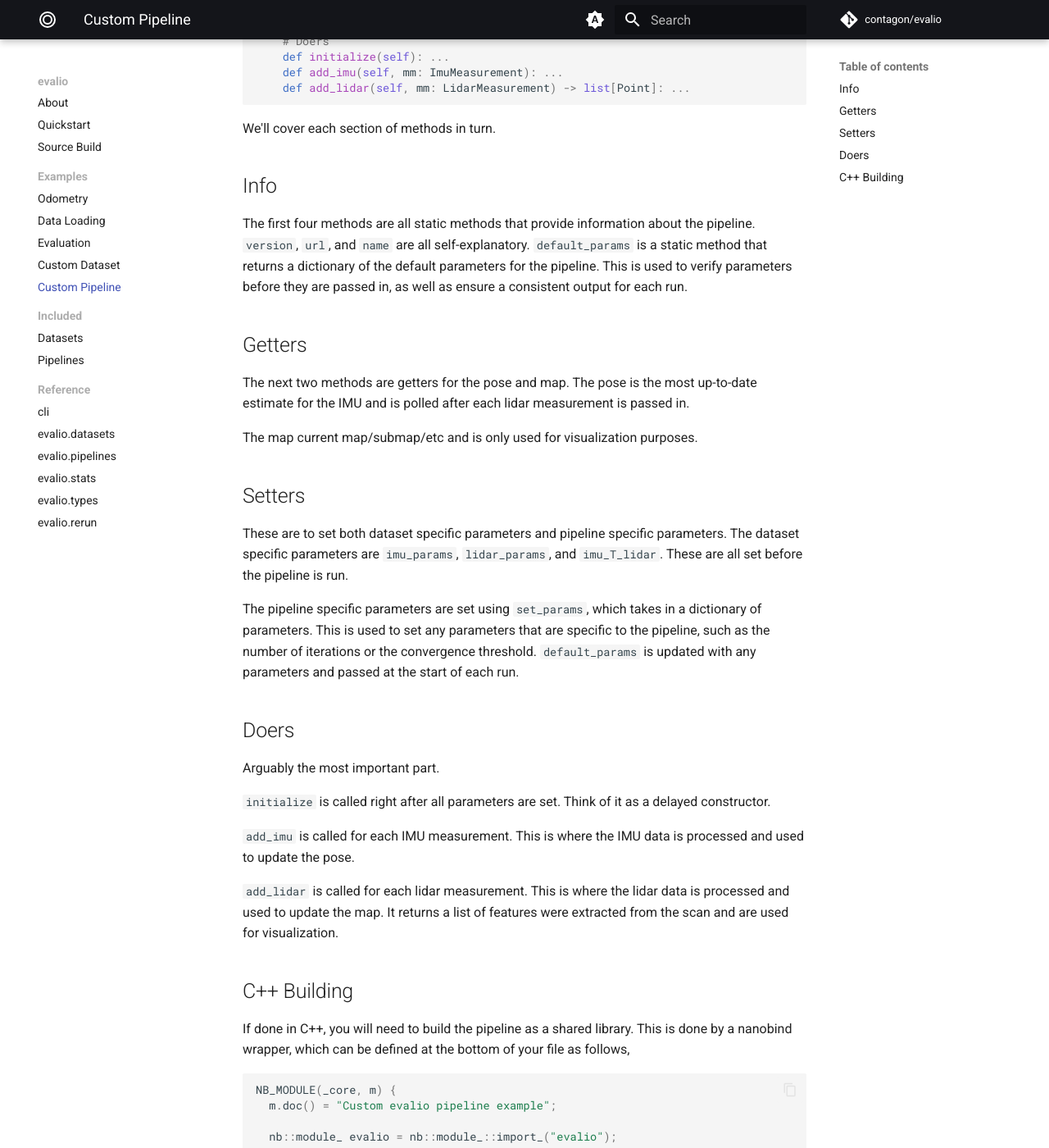
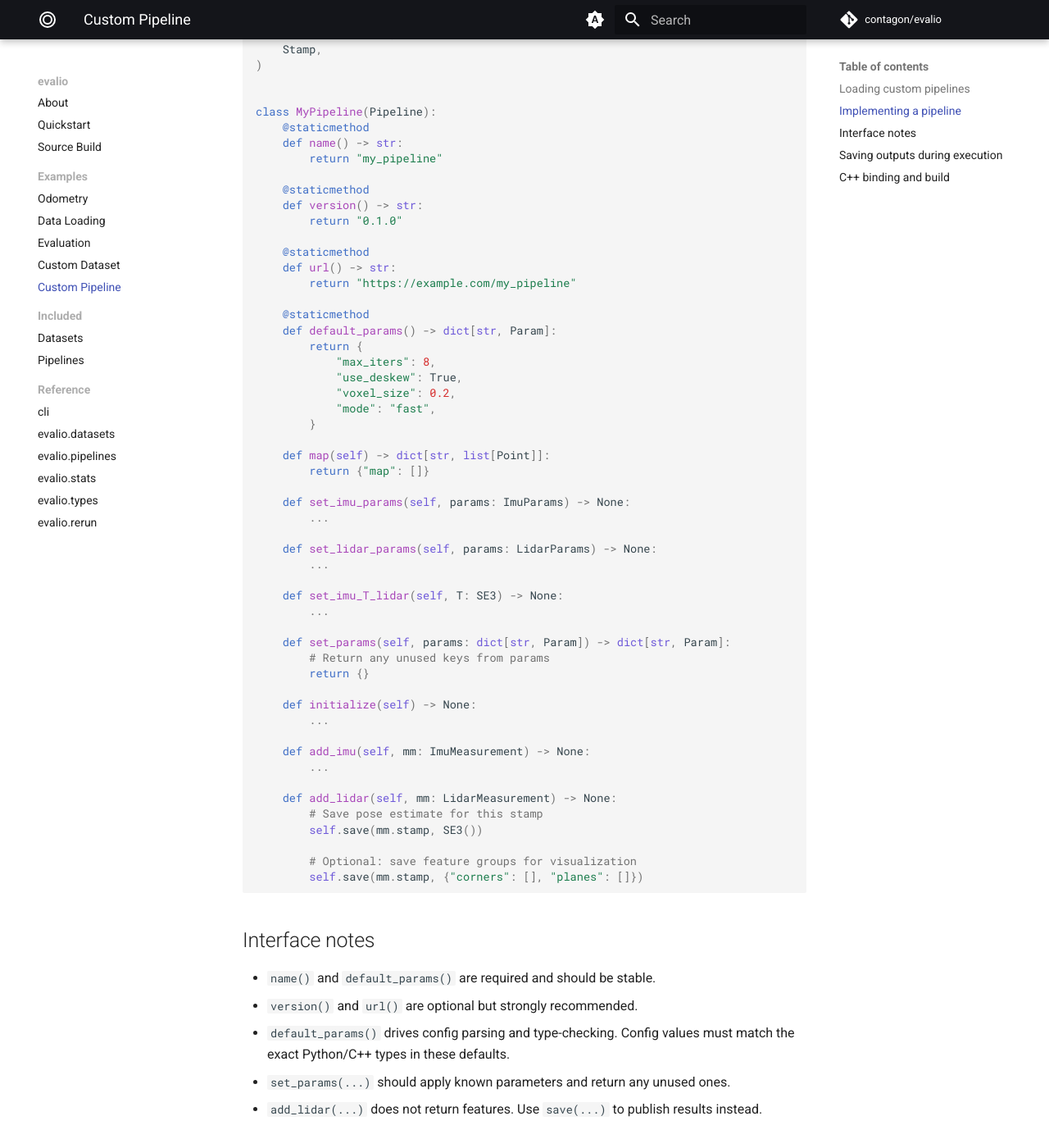
Before and after one commit to contagon/evalio, an MkDocs documentation site: the page built from docs/examples/pipeline.md, in a window 1280 px wide and 1400 px high, scrolled down 1038 px. Shown: the whole window at 82% size. Built offline with MkDocs 1.6.1 and Material for MkDocs 9.7.7, drawn with Linux system fonts in a browser that asks for light colours; comment, search, counter and statistics services are not loaded; the version menu is left out; some of the changed text lies outside the part shown.

Commit message:
docs(pipelines): update custom pipeline extension guide

````diff
--- a/docs/examples/pipeline.md
+++ b/docs/examples/pipeline.md
@@ -1,55 +1,105 @@
-evalio comes with a small number of built-in pipelines, but is made to be easily extensible. Custom pipelines can be created in C++ with nanobind, or in Python. See [evalio-example](https://github.com/contagon/evalio-example) for some examples of building C++ pipelines as well as custom python pipelines.
+evalio comes with a small number of built-in pipelines, but is designed to be extensible.
+You can add custom pipelines in either Python or C++ (via nanobind).
 
-To get evalio to find your custom pipeline, simply point the environment variable `EVALIO_CUSTOM=my_module` to the module where your pipeline is defined.
+For end-to-end examples, see [evalio-example](https://github.com/contagon/evalio-example).
 
-To create a pipeline, simply inherit from the `Pipeline` class,
+## Loading custom pipelines
+
+evalio discovers custom pipelines from Python modules and auto-registers every `Pipeline`
+subclass found in those modules.
+
+- Set `EVALIO_CUSTOM` to one or more comma-separated module names.
+- Import `evalio` (or run any `evalio` CLI command).
+- evalio imports each module and registers matching pipelines.
+
+```bash
+EVALIO_CUSTOM=my_module,another.module evalio ls pipelines
+```
+
+You can also register explicitly in Python:
+
+```python
+import evalio.pipelines as pl
+import my_module
+
+pl.register_pipeline(module=my_module)
+```
+
+## Implementing a pipeline
+
+Create a subclass of `Pipeline` and implement the required interface:
 
 === "Python"
 
     ```python
     from evalio.pipelines import Pipeline
     from evalio.types import (
+        Param,
         SE3,
         Point,
         ImuParams,
         LidarParams,
         ImuMeasurement,
         LidarMeasurement,
+        Stamp,
     )
 
+
     class MyPipeline(Pipeline):
-        def __init__(self):
-            super().__init__()
+        @staticmethod
+        def name() -> str:
+            return "my_pipeline"
 
-        # Info
         @staticmethod
-        def version() -> str: ...
+        def version() -> str:
+            return "0.1.0"
+
         @staticmethod
-        def url() -> str: ...
+        def url() -> str:
+            return "https://example.com/my_pipeline"
+
         @staticmethod
-        def name() -> str: ...
-        @staticmethod
-        def default_params() -> dict[str, bool | int | float | str]: ...;
+        def default_params() -> dict[str, Param]:
+            return {
+                "max_iters": 8,
+                "use_deskew": True,
+                "voxel_size": 0.2,
+                "mode": "fast",
+            }
 
-        # Getters
-        def pose(self) -> SE3: ...
-        def map(self) -> list[Point]: ...
+        def map(self) -> dict[str, list[Point]]:
+            return {"map": []}
 
-        # Setters
-        def set_imu_params(self, params: ImuParams): ...
-        def set_lidar_params(self, params: LidarParams): ...
-        def set_imu_T_lidar(self, T: SE3): ...
-        def set_params(self, params: dict[str, bool | int | float | str]): ...
+        def set_imu_params(self, params: ImuParams) -> None:
+            ...
 
-        # Doers
-        def initialize(self): ...
-        def add_imu(self, mm: ImuMeasurement): ...
-        def add_lidar(self, mm: LidarMeasurement) -> list[Point]: ...
+        def set_lidar_params(self, params: LidarParams) -> None:
+            ...
+
+        def set_imu_T_lidar(self, T: SE3) -> None:
+            ...
+
+        def set_params(self, params: dict[str, Param]) -> dict[str, Param]:
+            # Return any unused keys from params
+            return {}
+
+        def initialize(self) -> None:
+            ...
+
+        def add_imu(self, mm: ImuMeasurement) -> None:
+            ...
+
+        def add_lidar(self, mm: LidarMeasurement) -> None:
+            # Save pose estimate for this stamp
+            self.save(mm.stamp, SE3())
+
+            # Optional: save feature groups for visualization
+            self.save(mm.stamp, {"corners": [], "planes": []})
     ```
 
 === "C++"
 
-    ``` c++
+    ```c++
     #include "evalio/pipeline.h"
     #include "evalio/types.h"
 
@@ -62,72 +112,72 @@
 
     class MyPipeline : public evalio::Pipeline {
     public:
-        MyPipeline() : evalio::Pipeline() {}
-
         // Info
         static std::string version() { ... }
         static std::string url() { ... }
         static std::string name() { ... }
-        static std::map<std::string, Param> default_params() { ... };
+        static std::map<std::string, evalio::Param> default_params() { ... }
 
-        // Getters
-        const SE3 pose() { ... };
-        const std::vector<Point> map() { ... };
+        // Getter
+        const evalio::Map<> map() override { ... }
 
         // Setters
-        void set_imu_params(ImuParams params) { ... };
-        void set_lidar_params(LidarParams params) { ... };
-        void set_imu_T_lidar(SE3 T) { ... };
-        void set_params(std::map<std::string, Param>) { ... };
+        void set_imu_params(evalio::ImuParams params) override { ... }
+        void set_lidar_params(evalio::LidarParams params) override { ... }
+        void set_imu_T_lidar(evalio::SE3 T) override { ... }
+        std::map<std::string, evalio::Param>
+        set_params(std::map<std::string, evalio::Param> params) override {
+            return {};
+        }
 
         // Doers
-        void initialize() { ... };
-        void add_imu(ImuMeasurement mm) { ... };
-        std::vector<Point> add_lidar(LidarMeasurement mm) { ... };
-    }
+        void initialize() override { ... }
+        void add_imu(evalio::ImuMeasurement mm) override { ... }
+        void add_lidar(evalio::LidarMeasurement mm) override {
+            save(mm.stamp, evalio::SE3{});
+            save(mm.stamp, "corners", std::vector<evalio::Point>{});
+        }
+    };
     ```
 
-We'll cover each section of methods in turn.
+## Interface notes
 
-## Info
+- `name()` and `default_params()` are required and should be stable.
+- `version()` and `url()` are optional but strongly recommended.
+- `default_params()` drives config parsing and type-checking. Config values must match the
+  exact Python/C++ types in these defaults.
+- `set_params(...)` should apply known parameters and return any unused ones.
+- `add_lidar(...)` does not return features. Use `save(...)` to publish results instead.
 
-The first four methods are all static methods that provide information about the pipeline. `version`, `url`, and `name` are all self-explanatory. `default_params` is a static method that returns a dictionary of the default parameters for the pipeline. This is used to verify parameters before they are passed in, as well as ensure a consistent output for each run.
+## Saving outputs during execution
 
-## Getters
+Use `save(...)` inside your processing methods to emit outputs:
 
-The next two methods are getters for the pose and map. The pose is the most up-to-date estimate for the IMU and is polled after each lidar measurement is passed in.
+- `save(stamp, pose)` stores an estimated pose.
+- `save(stamp, features_map)` stores named feature groups for visualization.
+- In C++, `save(stamp, "key", points, "key2", points2, ...)` is also available.
+- `map()` returns your current map representation and is used when map visualization is enabled.
 
-The map current map/submap/etc and is only used for visualization purposes.
+Saved values are read by evalio internally through `saved_estimates()`, `saved_features()`,
+and `saved_maps()`.
 
-## Setters
+## C++ binding and build
 
-These are to set both dataset specific parameters and pipeline specific parameters. The dataset specific parameters are `imu_params`, `lidar_params`, and `imu_T_lidar`. These are all set before the pipeline is run.
+For C++ pipelines, expose your type with nanobind so Python can import it.
 
-The pipeline specific parameters are set using `set_params`, which takes in a dictionary of parameters. This is used to set any parameters that are specific to the pipeline, such as the number of iterations or the convergence threshold. `default_params` is updated with any parameters and passed at the start of each run.
-
-## Doers
-Arguably the most important part.
-
-`initialize` is called right after all parameters are set. Think of it as a delayed constructor.
-
-`add_imu` is called for each IMU measurement. This is where the IMU data is processed and used to update the pose.
-
-`add_lidar` is called for each lidar measurement. This is where the lidar data is processed and used to update the map. It returns a list of features were extracted from the scan and are used for visualization.
-
-## C++ Building
-
-If done in C++, you will need to build the pipeline as a shared library. This is done by a nanobind wrapper, which can be defined at the bottom of your file as follows,
 ```c++
 NB_MODULE(_core, m) {
   m.doc() = "Custom evalio pipeline example";
 
-  nb::module_ evalio = nb::module_::import_("evalio");
+  nb::module_ evalio_mod = nb::module_::import_("evalio");
+  auto evalio_pipe = evalio_mod.attr("pipelines").attr("Pipeline");
 
   // Only have to override the static methods here
   // All the others will be automatically inherited from the base class
-  nb::class_<MyCppPipeline, evalio::Pipeline>(m, "MyCppPipeline")
+  nb::class_<MyCppPipeline, evalio::Pipeline>(m, "MyCppPipeline", evalio_pipe)
       .def(nb::init<>())
       .def_static("name", &MyCppPipeline::name)
+      .def_static("version", &MyCppPipeline::version)
       .def_static("url", &MyCppPipeline::url)
       .def_static("default_params", &MyCppPipeline::default_params);
 }
@@ -139,10 +189,11 @@
 
     In order for nanobind to share types between the `evalio` shared object and your custom pipeline, they will have to be compiled with the same version of `libstdc++`. This [pybind PR](https://github.com/pybind/pybind11/pull/5439) discusses this in more detail.
 
-    The "abi_tag" used in your version of evalio can be gotten using `evalio._abi_tag()`, or by running `python -c "import evalio; print(evalio._abi_tag())`". To make sure it matches your nanobind module's, add this to your `NB_MODULE` definition:
+    The "abi_tag" used in your version of evalio can be gotten using `evalio._abi_tag`, or by running `python -c "import evalio; print(evalio._abi_tag)"`. To make sure it matches your nanobind module's, add this to your `NB_MODULE` definition:
 
     ```c++
     m.def("abi_tag", []() { return nb::detail::abi_tag(); });
     ```
 
-That's all there is to it! Pipelines should be fairly easy to implement and are usually just a simple wrapper around your existing code to provide a common interface. Once your pipeline is open-source/published/etc, feel free to make a PR to add it to evalio. This both improves the visibility of your work and of evalio.
+Pipelines are typically small wrappers around existing code, exposing a common evalio interface.
+Once your pipeline is published, feel free to open a PR to add it to evalio's built-in list.
````
